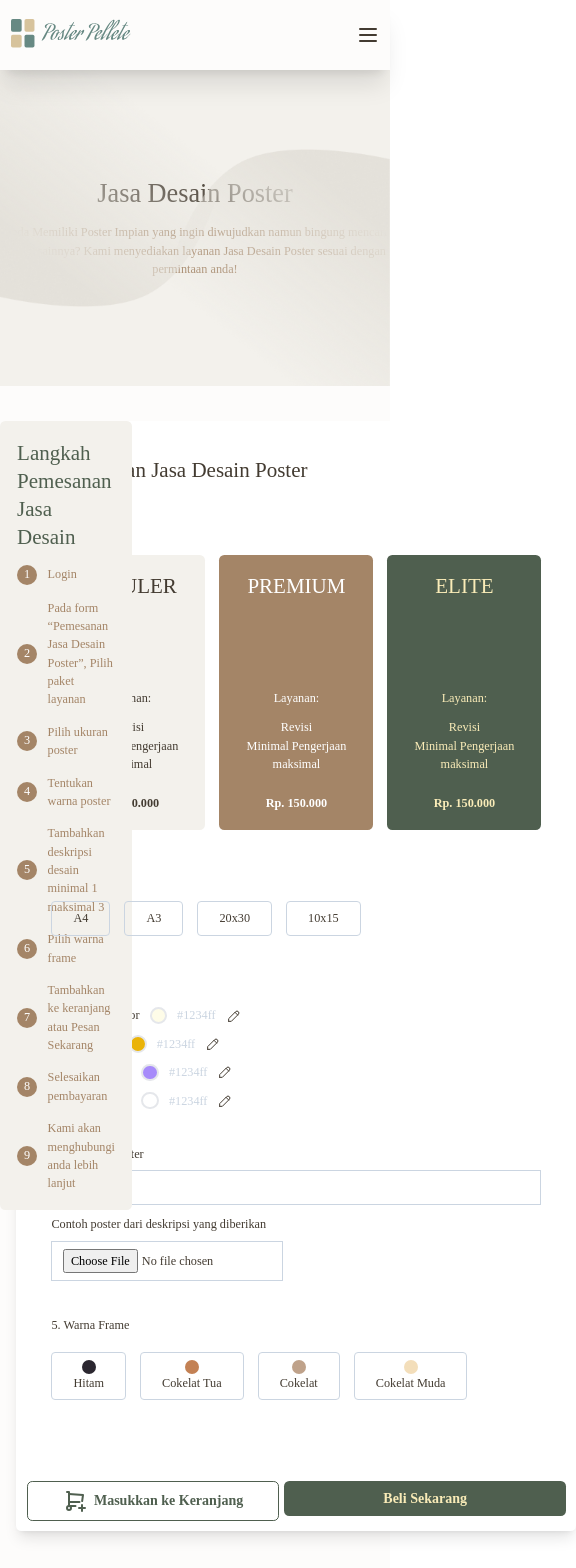
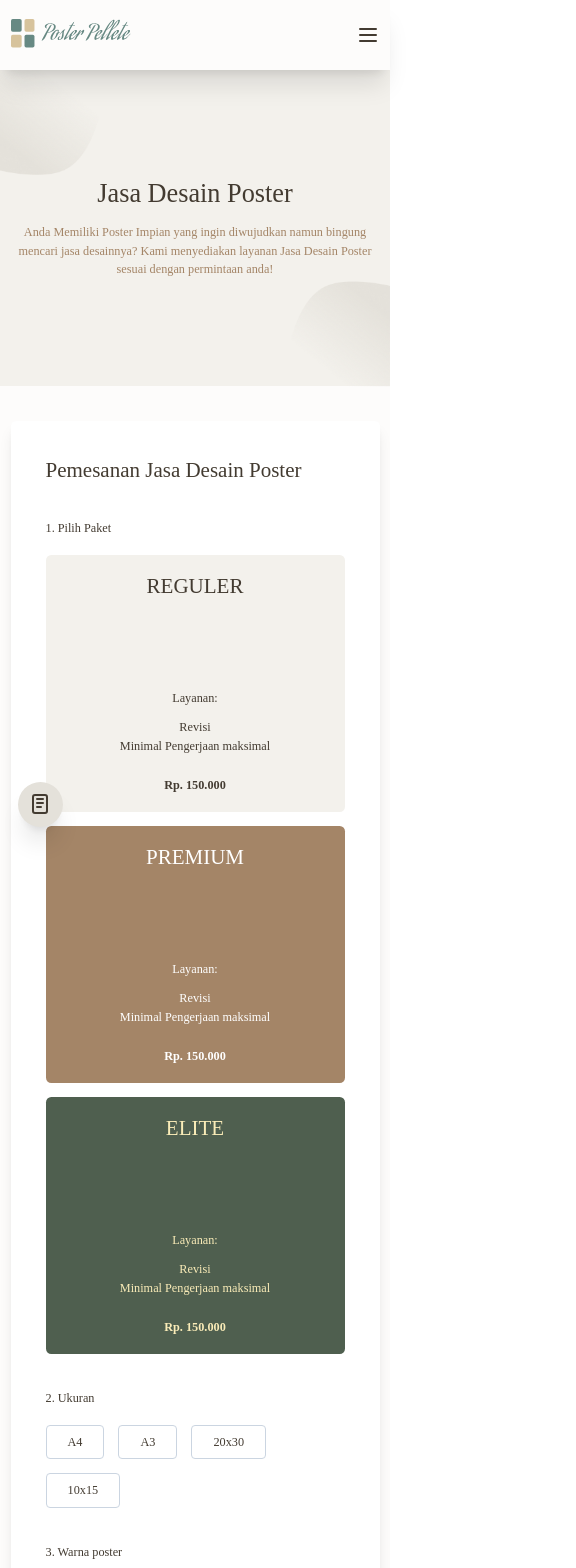
Before and after one commit to ahmadhilmandani/Poster-Palette, a React (Vite) app in the folder frontend/: page /order-poster in a window 390 px wide. Shown: the top 1568 px of the page, 576 px wide, since content can reach past the window. Built offline with nearby package versions, Linux system fonts and the light colour scheme.

Commit message:
UPDATE responsiveness and link navigation in mobile or table device

```diff
--- a/frontend/src/components/navbar/components/mobileSubMenu.jsx
+++ b/frontend/src/components/navbar/components/mobileSubMenu.jsx
@@ -10,8 +10,8 @@ export default function MobileSubMenu({ isSubMenuClicked, setIsSubMenuClicked })
         <IconX onClick={() => setIsSubMenuClicked(!isSubMenuClicked)} className="float-right" />
         <div className="clear-both">
           <Link to={'/'} className={`${url.pathname === '/' && 'active-link'} block w-fit mt-16`}>Home</Link>
-          <Link to={'/'} className={`${url.pathname === '/1' && 'active-link'} block w-fit mt-8`}>Katalog poster Kami</Link>
-          <Link to={'/'} className={`${url.pathname === '/2' && 'active-link'} block w-fit mt-8`}>Pesan Desain Poster</Link>
+          <Link to={'/catalog'} className={`${url.pathname.startsWith('/catalog') && 'active-link'} block w-fit mt-8`}>Katalog poster Kami</Link>
+          <Link to={'/order-poster'} className={`${url.pathname.startsWith('/order-poster') && 'active-link'} block w-fit mt-8`}>Pesan Desain Poster</Link>
           <Link to={'/'} className={`${url.pathname === '/3' && 'active-link'} block w-fit mt-8`}>Perjalanan Kami</Link>
         </div>
       </div>
--- a/frontend/src/components/pageBanner/pageBanner.jsx
+++ b/frontend/src/components/pageBanner/pageBanner.jsx
@@ -5,11 +5,11 @@ import roundedRectangle from "../../assets/rounded-rectangle.png"
 export default function PageBanner({ h1, children }) {
   return (
     <header className="bg-brown-100 w-full h-[316px] mt-20 flex flex-col items-center justify-center relative">
-      <h1>{h1}</h1>
-      <p className="text-brown-400 mt-4 max-w-[800px] text-center">{children}
+      <h1 className="relative z-10">{h1}</h1>
+      <p className="text-brown-400 mt-4 max-w-[800px] text-center relative z-10 px-3">{children}
       </p>
-      <img src={roundedRectangle} alt="" className="absolute top-0 left-0 h-3/4" />
-      <img src={roundedRectangle} alt="" className="absolute right-0 bottom-0 rotate-180 h-3/4" />
+      <img src={roundedRectangle} alt="" className="absolute top-0 left-0 h-1/3 md:h-3/4" />
+      <img src={roundedRectangle} alt="" className="absolute right-0 bottom-0 rotate-180 h-1/3 md:h-3/4" />
     </header>
   )
 }
--- a/frontend/src/pages/PosterDesignService/components/packageCard.jsx
+++ b/frontend/src/pages/PosterDesignService/components/packageCard.jsx
@@ -2,7 +2,7 @@
 export default function PackageCard({ title = 'REGULER', revision, minDaysWork, maxDaysWork, price }) {
 
   return (
-    <div className={`w-[185px] p-5 rounded-md text-center ${title.toUpperCase() === 'REGULER' ? ' bg-brown-100' :
+    <div className={`lg:w-[145px] w-full p-5 rounded-md text-center ${title.toUpperCase() === 'REGULER' ? ' bg-brown-100' :
       title.toUpperCase() === 'PREMIUM' ? 'text-white bg-brown-400' :
         title.toUpperCase() === 'ELITE' && 'text-brown-300 bg-emerald-950'
       }`}>
--- a/frontend/src/pages/PosterDesignService/posterDesignService.jsx
+++ b/frontend/src/pages/PosterDesignService/posterDesignService.jsx
@@ -3,7 +3,7 @@ import InputRadio from "../../components/input/InputRadio";
 import PageBanner from "../../components/pageBanner/pageBanner";
 import PackageCard from "./components/packageCard";
 import StepToOrder from "./components/stepToOrder";
-import { IconPencil, IconShoppingCartPlus } from "@tabler/icons-react";
+import { IconNotes, IconPencil, IconShoppingCartPlus, IconX } from "@tabler/icons-react";
 import ButtonPrimary from "../../components/button/buttonPrimary";
 import ButtonSecondary from "../../components/button/buttonSecondary";
 
@@ -11,24 +11,46 @@ import ButtonSecondary from "../../components/button/buttonSecondary";
 export default function PosterDesignService() {
   const [choosed, setChoosed] = useState(null)
   const [colorChoosed2, setColorChoosed2] = useState(null)
+  const [noteOpen, setNoteOpen] = useState(false)
 
   return (
+    <>
+
+
       <div className="w-full min-h-screen">
         <PageBanner h1={"Jasa Desain Poster"} >
           Anda Memiliki Poster Impian yang ingin diwujudkan namun bingung mencari jasa desainnya?
           Kami menyediakan layanan Jasa Desain Poster sesuai dengan permintaan anda!
         </PageBanner>
 
-      <div className="flex gap-20 justify-center xl:px-20 lg:px-10 px-3 lg:mt-16 mt-10">
-        <div className="flex-1 sticky top-32 left-0 h-fit bg-brown-100 rounded-md p-5">
+        <div className="lg:flex gap-20 justify-center xl:px-20 lg:px-10 px-3 lg:mt-16 mt-10">
+
+          <div className={`${noteOpen === true ? "block fixed z-[99] top-0 left-0 right-0 bottom-0" : "hidden lg:block flex-1 sticky top-32 left-0 h-fit"} bg-brown-100 rounded-md p-5`}>
+            {
+              noteOpen === true &&
+              (
+                <div className="flex justify-end" onClick={()=>{setNoteOpen(false)}}>
+                  <IconX />
+                </div>
+              )
+            }
             <StepToOrder />
           </div>
-        <div className="bg-white rounded-md shadow-lg w-[560px]">
+
+          <div className={`lg:hidden block fixed bottom-5 left-5 rounded-full p-3 z-50 bg-brown-200 shadow-xl`}
+            onClick={() => {
+              setNoteOpen(true)
+            }}
+          >
+            <IconNotes />
+          </div>
+
+          <div className="bg-white rounded-md shadow-lg max-w-[560px] w-full mx-auto">
             <div className="p-10">
               <h2>Pemesanan Jasa Desain Poster</h2>
               <div className="mt-10">
                 <div>1. Pilih Paket</div>
-              <div className="mt-5 flex items-center gap-4">
+                <div className="mt-5 flex flex-wrap items-center gap-4">
                   <PackageCard price={"150.000"} />
                   <PackageCard price={"150.000"} title={"PREMIUM"} />
                   <PackageCard price={"150.000"} title={"ELITE"} />
@@ -38,7 +60,7 @@ export default function PosterDesignService() {
                 <div>
                   2. Ukuran
                 </div>
-              <div className="mt-5 flex items-center gap-4">
+                <div className="mt-5 flex flex-wrap items-center gap-4">
                   <InputRadio inputId={'a4'} InputName={'size'} inputVal={'a4'} choosed={choosed} setChoosed={setChoosed} >
                     A4
                   </InputRadio>
@@ -58,25 +80,25 @@ export default function PosterDesignService() {
                   3. Warna poster
                 </div>
                 <div className="mt-5">
-                <div className="flex items-center gap-[10px]">
+                  <div className="flex flex-wrap items-center gap-[10px]">
                     <div>Background color</div>
                     <div className="w-5 aspect-square rounded-full border-2 bg-yellow-50"></div>
                     <div className="text-slate-300">#1234ff</div>
                     <IconPencil size={16} stroke={1.5} className="hover:cursor-pointer" />
                   </div>
-                <div className="flex items-center gap-[10px] mt-[10px]">
+                  <div className="flex flex-wrap items-center gap-[10px] mt-[10px]">
                     <div>Primary color</div>
                     <div className="w-5 aspect-square rounded-full border-2 bg-yellow-500"></div>
                     <div className="text-slate-300">#1234ff</div>
                     <IconPencil size={16} stroke={1.5} className="hover:cursor-pointer" />
                   </div>
-                <div className="flex items-center gap-[10px] mt-[10px]">
+                  <div className="flex flex-wrap items-center gap-[10px] mt-[10px]">
                     <div>Secondary color</div>
                     <div className="w-5 aspect-square rounded-full border-2 bg-violet-400"></div>
                     <div className="text-slate-300">#1234ff</div>
                     <IconPencil size={16} stroke={1.5} className="hover:cursor-pointer" />
                   </div>
-                <div className="flex items-center gap-[10px] mt-[10px]">
+                  <div className="flex flex-wrap items-center gap-[10px] mt-[10px]">
                     <div>Secondary color</div>
                     <div className="w-5 aspect-square rounded-full border-2 bg-white"></div>
                     <div className="text-slate-300">#1234ff</div>
@@ -98,7 +120,7 @@ export default function PosterDesignService() {
                 <div>
                   5. Warna Frame
                 </div>
-              <div className="mt-5 flex gap-4">
+                <div className="mt-5 flex flex-wrap gap-4">
                   <InputRadio inputId={'hitam-warna'} InputName={'color'} inputVal={'hitam-warna'} choosed={colorChoosed2} setChoosed={setColorChoosed2} >
                     <div className="w-4 aspect-square rounded-full bg-[#2B2730]"></div>
                     Hitam
@@ -124,7 +146,7 @@ export default function PosterDesignService() {
                 </div>
               </div>
             </div>
-          <div className="mt-10 flex gap-[5px] p-3">
+            <div className="mt-10 flex flex-wrap gap-[5px] p-3">
               <div className="flexx-1">
                 <ButtonSecondary >
                   <IconShoppingCartPlus color={"#4F5F4F"} />
@@ -138,5 +160,7 @@ export default function PosterDesignService() {
           </div>
         </div>
       </div>
+    </>
   )
+
 }
```
Also changed, not shown: frontend/src/pages/PosterCatalog/cutomPosterCatalog/customPosterCatalog.jsx (+17 -16 lines), frontend/src/pages/PosterCatalog/posterCatalog.jsx (+7 -7 lines). Lines whose indentation alone changed are shown as unchanged.
